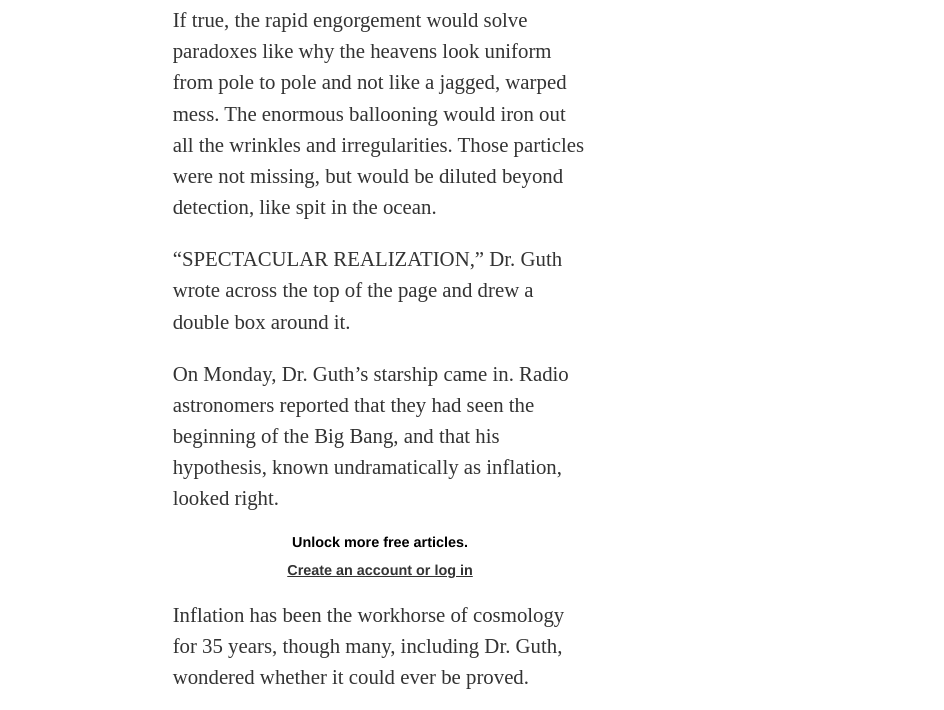
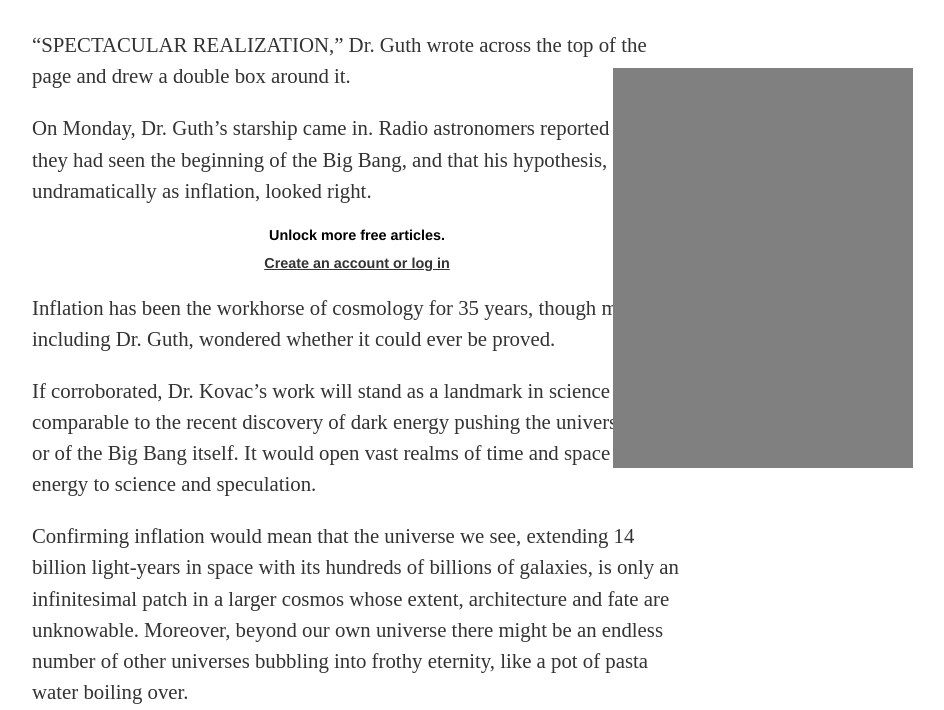
Before and after one commit to phfdonda/new-york-times-clone, a plain HTML site: page index.html in a window 1280 px wide. Shown: the part 1505-2215 px from the top of the page, without its empty margins (283-1227 px from the left). Drawn offline with Linux system fonts and the light colour scheme; a web font is replaced by a local one.

Commit message:
use combination of position relative and absolute for the aside

```diff
--- a/style.css
+++ b/style.css
@@ -2,18 +2,22 @@
 
 @font-face {
   font-family: "nyt-imperial";
-  src:
-    url("https://g1.nyt.com/fonts/family/imperial/imperial-normal-400.2531995fefd3b997f9c4d564ebe89268.woff2") format('woff2'),
-    url("https://g1.nyt.com/fonts/family/imperial/imperial-normal-400.e4d8bd522cfcbc36c1b2368baeb54c32.woff") format('woff'),
-    url("https://g1.nyt.com/fonts/family/imperial/imperial-normal-400.a5270edf37ca346207a3a6ff637a022a.ttf") format('truetype');
+  src: url("https://g1.nyt.com/fonts/family/imperial/imperial-normal-400.2531995fefd3b997f9c4d564ebe89268.woff2")
+      format("woff2"),
+    url("https://g1.nyt.com/fonts/family/imperial/imperial-normal-400.e4d8bd522cfcbc36c1b2368baeb54c32.woff")
+      format("woff"),
+    url("https://g1.nyt.com/fonts/family/imperial/imperial-normal-400.a5270edf37ca346207a3a6ff637a022a.ttf")
+      format("truetype");
 }
 
 @font-face {
-  font-family: 'nyt-franklin';
-  src:
-    url('https://g1.nyt.com/fonts/family/franklin/franklin-normal-700.b44c88f09ca7ce914b836d4ae72891b8.woff2') format('woff2'),
-    url('https://g1.nyt.com/fonts/family/franklin/franklin-normal-700.a192db310935d8a882832e2cc83f2119.woff') format('woff'),
-    url('https://g1.nyt.com/fonts/family/franklin/franklin-normal-700.aaec3c198ea6e3efd97b2b19823bf861.ttf') format('truetype');
+  font-family: "nyt-franklin";
+  src: url("https://g1.nyt.com/fonts/family/franklin/franklin-normal-700.b44c88f09ca7ce914b836d4ae72891b8.woff2")
+      format("woff2"),
+    url("https://g1.nyt.com/fonts/family/franklin/franklin-normal-700.a192db310935d8a882832e2cc83f2119.woff")
+      format("woff"),
+    url("https://g1.nyt.com/fonts/family/franklin/franklin-normal-700.aaec3c198ea6e3efd97b2b19823bf861.ttf")
+      format("truetype");
   font-style: normal;
   font-weight: 700;
   font-display: swap;
@@ -39,7 +43,7 @@ header,
 
 main {
   margin: 100px auto 0 auto;
-  width: 90%;
+  /* width: 90%; */
 }
 
 header {
@@ -145,18 +149,11 @@ h1 {
   font-style: italic;
 }
 
-
-
 .section p {
   color: rgb(51, 51, 51);
   line-height: 1.5;
   font-size: 1.3rem;
   font-family: nyt-imperial, serif;
-
-}
-
-.section {
-  margin: 0 0 0 20%;
 }
 
 .unlock_more {
@@ -214,23 +211,29 @@ h6 {
 }
 
 .above_infograph {
-  margin-left: 25%;
+  position: relative;
+  margin: 0 auto;
 }
 
 .above_infograph_text {
-  width: 60%;
-  display: inline-block;
+  width: 650px;
+  position: relative;
+  margin: 0 auto;
 }
 
 .above_infograph_side {
-  background-color: lightgrey;
-  width: 25%;
-  display: inline-block;
+  position: relative;
+  bottom: 660px;
+  float: right;
+  /* background-color: lightgrey; */
+  width: 100%;
+  height: 400px;
 }
 
 .editors_pick_side {
-  margin-bottom: calc(20% + 200px);
+  position: absolute;
+  margin-left: 70%;
   background-color: grey;
-  float: right;
-  width: 100px;
+  height: 100%;
+  width: 300px;
 }
```
